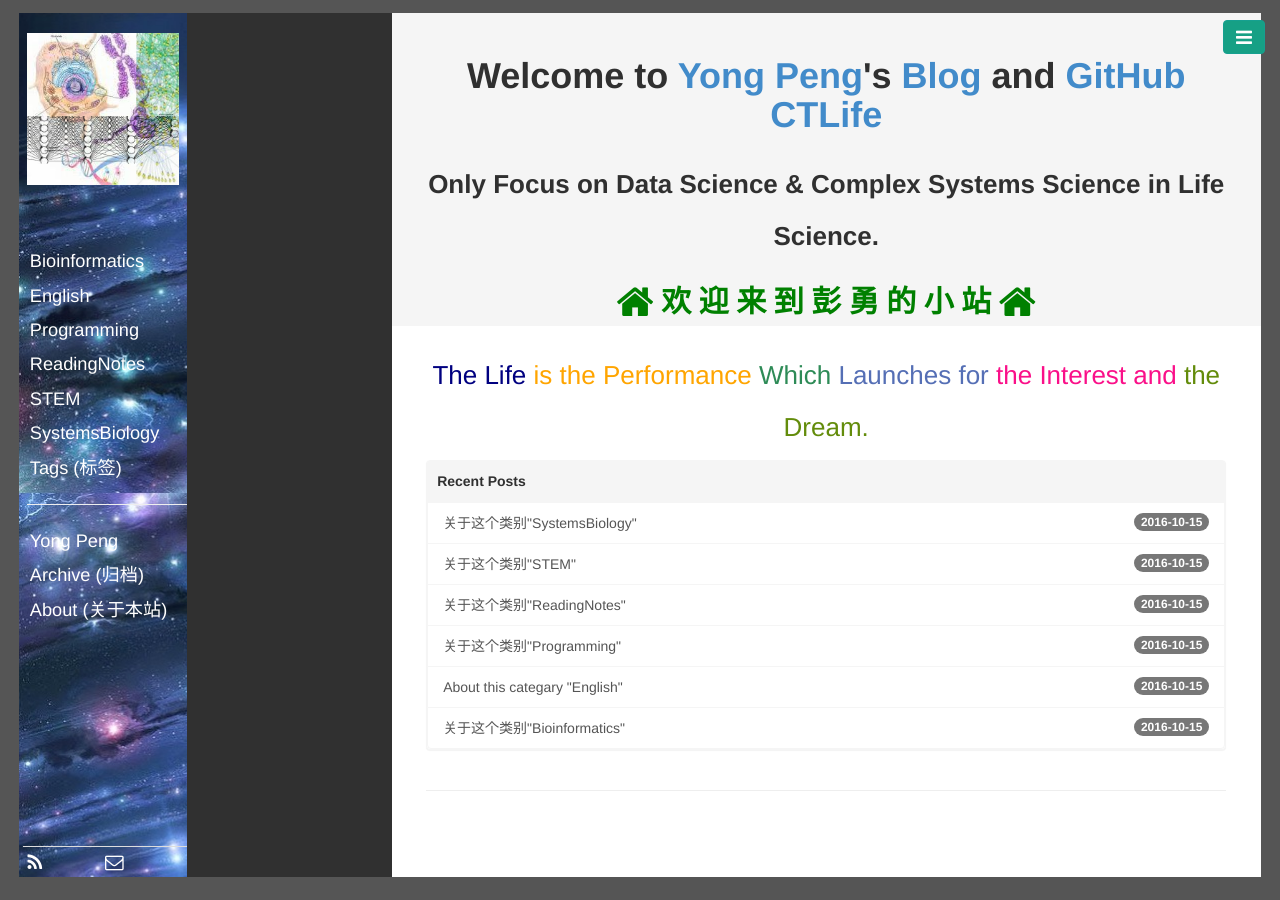
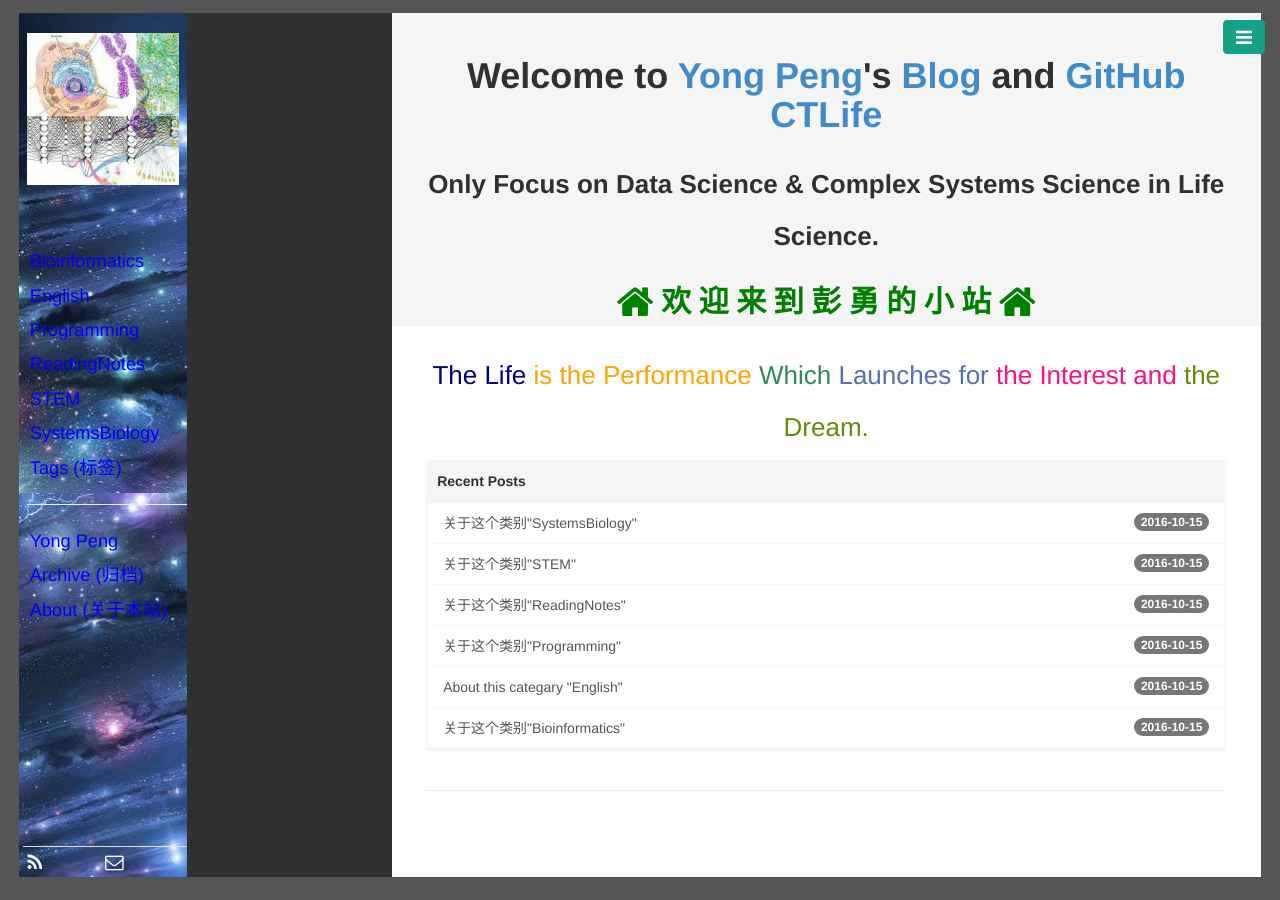
Before and after one commit to CTLife/CTLife.github.io, a Jekyll site: the page built from index.html, in a window 1280 px wide. Built offline with Jekyll 4.4.1, drawn with Linux system fonts in a browser that asks for light colours; Markdown is read by kramdown in place of the engine named in the settings; the list of posts is cut into pages by our own code.

Commit message:
Update base.css

```diff
--- a/public/css/base.css
+++ b/public/css/base.css
@@ -35,7 +35,7 @@ body, html {
   padding-left: 0px;
   padding-right: 0px;
   border-radius: 0px;
-  color: #fff;
+  color: #0000FF;
   font-size: 130%;
   padding: 2%   2%;
 }
```
